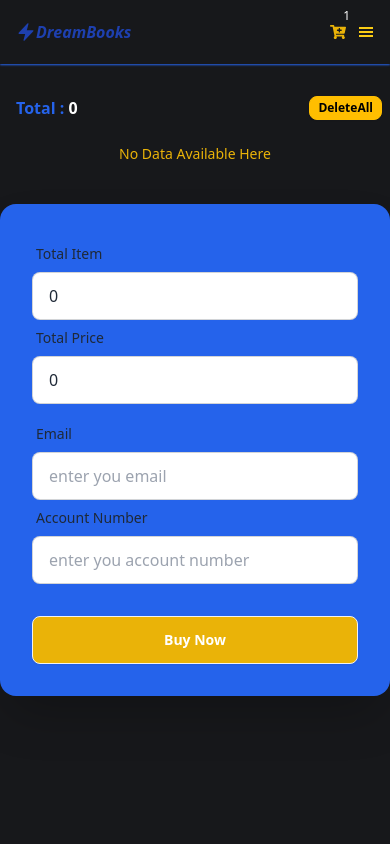
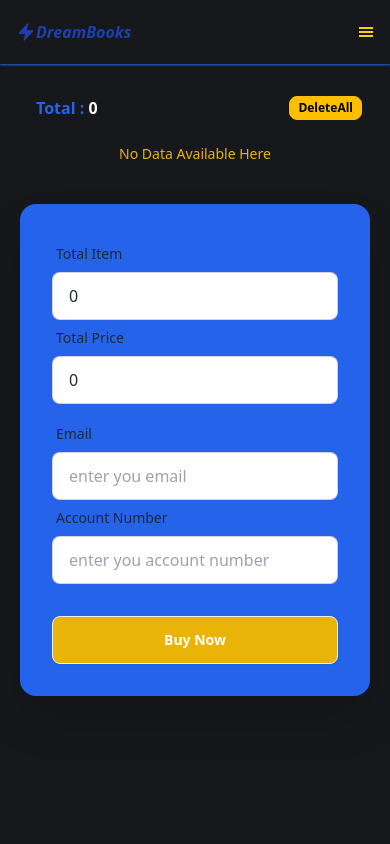
Before and after one commit to sohanwebdevctg/react2-dream-books-website, a React (Vite) app: page /cart in a window 390 px wide. Shown: the top 844 px of the page. Built offline with nearby package versions, Linux system fonts and the light colour scheme.

Commit message:
solving the form problem

```diff
--- a/src/components/Books/SingleBook/SingleBook.jsx
+++ b/src/components/Books/SingleBook/SingleBook.jsx
@@ -58,6 +58,7 @@ const SingleBook = () => {
     setData(book)
     //notify
     toast("Your data added");
+    location.reload();
     }
   }
 
--- a/src/components/Cart/Cart.jsx
+++ b/src/components/Cart/Cart.jsx
@@ -41,6 +41,7 @@ const sum = cart.reduce((accumulator, currentValue) => accumulator + currentValu
     // checked user
     if(email === null && accountNumber === null && totalItem === null && totalPrice === null){
       toast("your data is invalid");
+      navigate('/cart');
     }else{
       deleteAllData();
       toast("successfully purchased");
@@ -53,7 +54,7 @@ const sum = cart.reduce((accumulator, currentValue) => accumulator + currentValu
   return (
     <>
 
-    <div className="h-full flex items-center">
+    <div className="h-full flex items-center px-5">
       <div className="container mx-auto py-2 sm:px-3 lg:p-10">
       <div className="flex justify-between items-center px-2 py-3">
         <ul className="flex gap-1 items-center py-3 pl-2 text-blue-600 text-base sm:text-lg md:text-xl lg:text-2xl xl:text-3xl 2xl:text-4xl">
@@ -103,7 +104,7 @@ const sum = cart.reduce((accumulator, currentValue) => accumulator + currentValu
       </div>
       {/* table end */}
 {/* buy start */}
-<div className="card bg-blue-600 w-full shadow-2xl mt-10 sm:w-11/12  md:w-10/12 lg:w-8/12 mx-auto">
+<div className="card bg-blue-600 w-full shadow-2xl my-10 sm:w-11/12  md:w-10/12 lg:w-8/12 mx-auto">
             <form onSubmit={buyData} className="card-body w-full">
               <div className="flex flex-col sm:flex-row justify-between sm:items-center gap-3 sm:gap-5 ">
                 {/* left start */}
--- a/src/components/Navbar/Navbar.jsx
+++ b/src/components/Navbar/Navbar.jsx
@@ -4,8 +4,14 @@ import { IoClose } from "react-icons/io5";
 import { GiHamburgerMenu } from "react-icons/gi";
 import { BoltIcon } from "@heroicons/react/24/solid";
 import { FaCartPlus } from "react-icons/fa";
+import { getData } from "../../localStorage";
 
 const Navbar = () => {
+
+  const [cart, setCart] = useState(() => getData());
+
+  console.log(cart)
+
   // toggle button state
   const [show, setShow] = useState(false);
 
@@ -99,16 +105,18 @@ const Navbar = () => {
                   Contact
                 </NavLink>
               </li>
-              <li>
+              {
+                cart.length > 0 && <li>
                 {/* cart button start */}
                 <NavLink to="/cart" className="relative">
                 <FaCartPlus
               className="text-yellow-500 sm:text-[11px] md:text-[13px] lg:text-base xl:text-xl cursor-pointer "
             ></FaCartPlus>
-            <sup className="text-white absolute -top-2 -right-1">1</sup>
+            <sup className="text-white absolute -top-2 -right-1">{cart.length}</sup>
                 </NavLink>
                 {/* cart button end */}
               </li>
+              }
             </ul>
             {/* link end */}
           </div>
@@ -136,12 +144,14 @@ const Navbar = () => {
           {/* button section start */}
           <div className="flex items-center gap-3">
             {/* cart button start */}
-            <NavLink to="/cart" className="relative">
-            <FaCartPlus
-              className="text-yellow-500 text-base cursor-pointer"
-            ></FaCartPlus>
-            <sup className="text-white absolute -top-4 -right-1 text-xs">1</sup>
-            </NavLink>
+            {
+              cart.length > 0 && <NavLink to="/cart" className="relative">
+              <FaCartPlus
+                className="text-yellow-500 text-base cursor-pointer"
+              ></FaCartPlus>
+              <sup className="text-white absolute -top-4 -right-1 text-xs">{cart.length}</sup>
+              </NavLink>
+            }
             {/* cart button end */}
             {show ? (
               <button
```
